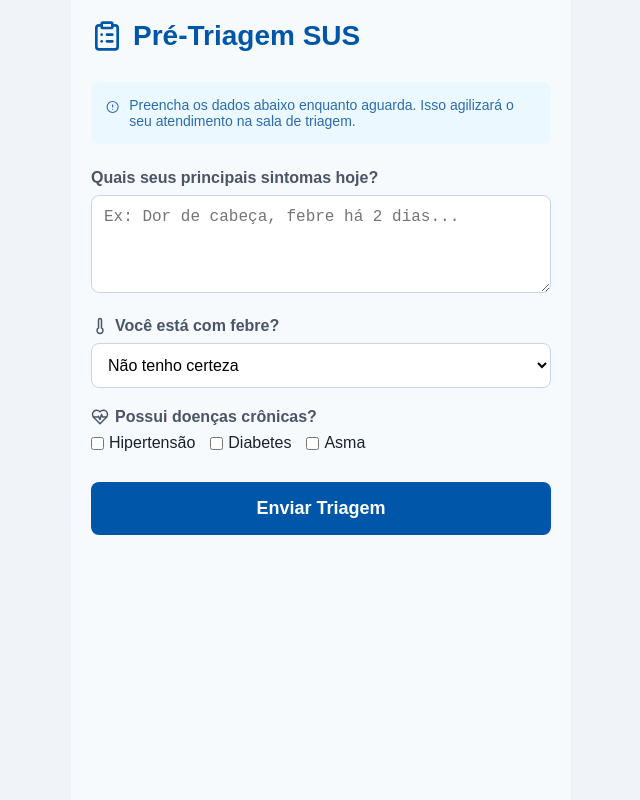
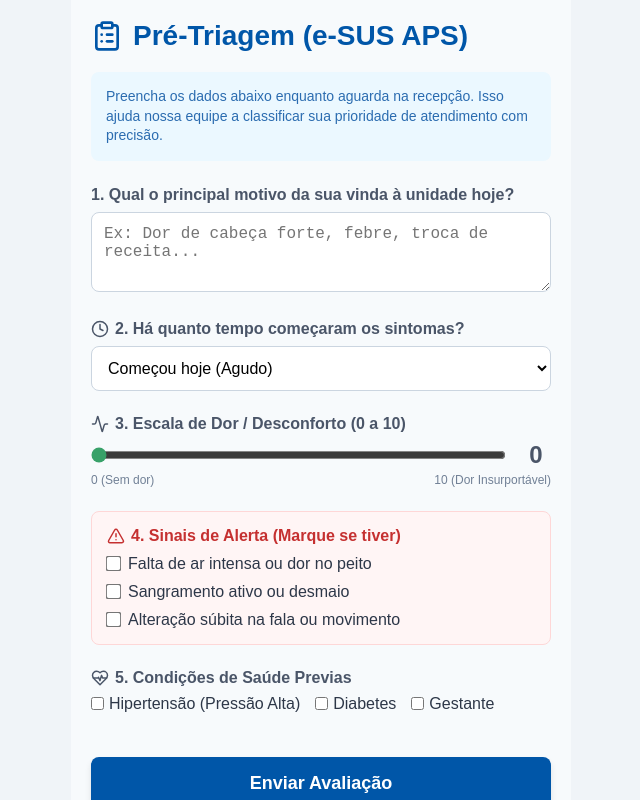
Before and after one commit to Gabriell-Ilius/SUSpicious_Totem, a React (Vite) app in the folder frontend/: page /triagem/1 in a window 1280 px wide. Shown: the whole page, without its empty margins (319-959 px from the left). Built offline with nearby package versions, Linux system fonts and the light colour scheme.

Commit message:
feat: improve mock triage form with SUS clinical protocol questions

```diff
--- a/frontend/src/pages/TriagemMobile.jsx
+++ b/frontend/src/pages/TriagemMobile.jsx
@@ -1,14 +1,16 @@
 import React, { useState } from 'react';
 import { useParams } from 'react-router-dom';
 import { motion } from 'framer-motion';
-import { ClipboardList, CheckCircle2, HeartPulse, Thermometer, AlertCircle } from 'lucide-react';
+import { ClipboardList, CheckCircle2, HeartPulse, Clock, AlertTriangle, Activity } from 'lucide-react';
 
 const TriagemMobile = () => {
   const { id } = useParams();
   const [enviado, setEnviado] = useState(false);
+  const [dor, setDor] = useState(0);
 
   const handleSubmit = (e) => {
     e.preventDefault();
+    // Aqui faríamos um POST para o backend salvando a pré-triagem no prontuário do e-SUS
     setEnviado(true);
   };
 
@@ -18,9 +20,9 @@
         <motion.div initial={{ scale: 0 }} animate={{ scale: 1 }} style={{ color: '#38a169', marginTop: '50px' }}>
           <CheckCircle2 size={80} style={{ margin: '0 auto' }} />
         </motion.div>
-        <h2 style={{ color: '#2d3748', marginTop: '20px' }}>Triagem Enviada!</h2>
+        <h2 style={{ color: '#2d3748', marginTop: '20px' }}>Escuta Qualificada Recebida!</h2>
         <p style={{ color: '#4a5568', lineHeight: '1.5' }}>
-          As informações foram enviadas diretamente para a enfermeira. Aguarde ser chamado no painel!
+          Suas informações já estão na tela do Enfermeiro de Triagem. Aguarde ser chamado pelo painel visual.
         </p>
       </div>
     );
@@ -28,47 +30,87 @@
 
   return (
     <div style={{ padding: '20px', maxWidth: '500px', margin: '0 auto', fontFamily: 'sans-serif', backgroundColor: '#f7fafc', minHeight: '100vh' }}>
-      <div style={{ display: 'flex', alignItems: 'center', gap: '10px', marginBottom: '30px', color: '#0056A8' }}>
+      <div style={{ display: 'flex', alignItems: 'center', gap: '10px', marginBottom: '20px', color: '#0056A8' }}>
         <ClipboardList size={32} />
-        <h2 style={{ margin: 0 }}>Pré-Triagem SUS</h2>
+        <h2 style={{ margin: 0 }}>Pré-Triagem (e-SUS APS)</h2>
       </div>
 
-      <div style={{ backgroundColor: '#ebf8ff', padding: '15px', borderRadius: '8px', marginBottom: '25px', fontSize: '14px', color: '#2b6cb0', display: 'flex', gap: '10px' }}>
-        <AlertCircle size={20} />
-        <span>Preencha os dados abaixo enquanto aguarda. Isso agilizará o seu atendimento na sala de triagem.</span>
+      <div style={{ backgroundColor: '#ebf8ff', padding: '15px', borderRadius: '8px', marginBottom: '25px', fontSize: '14px', color: '#2b6cb0', lineHeight: '1.4' }}>
+        Preencha os dados abaixo enquanto aguarda na recepção. Isso ajuda nossa equipe a classificar sua prioridade de atendimento com precisão.
       </div>
 
-      <form onSubmit={handleSubmit} style={{ display: 'flex', flexDirection: 'column', gap: '20px' }}>
+      <form onSubmit={handleSubmit} style={{ display: 'flex', flexDirection: 'column', gap: '24px' }}>
+
+        {/* 1. Queixa Principal */}
         <div>
-          <label style={{ display: 'block', marginBottom: '8px', fontWeight: 'bold', color: '#4a5568' }}>Quais seus principais sintomas hoje?</label>
+          <label style={{ display: 'block', marginBottom: '8px', fontWeight: 'bold', color: '#4a5568' }}>
+            1. Qual o principal motivo da sua vinda à unidade hoje?
+          </label>
           <textarea
             required
-            rows={4}
+            rows={3}
             style={{ width: '100%', padding: '12px', borderRadius: '8px', border: '1px solid #cbd5e0', fontSize: '16px', boxSizing: 'border-box' }}
-            placeholder="Ex: Dor de cabeça, febre há 2 dias..."
+            placeholder="Ex: Dor de cabeça forte, febre, troca de receita..."
           />
         </div>
 
+        {/* 2. Tempo de Evolução */}
         <div>
-          <label style={{ display: 'block', marginBottom: '8px', fontWeight: 'bold', color: '#4a5568', display: 'flex', alignItems: 'center', gap: '6px' }}>
-            <Thermometer size={18} /> Você está com febre?
+          <label style={{ display: 'flex', alignItems: 'center', gap: '6px', marginBottom: '8px', fontWeight: 'bold', color: '#4a5568' }}>
+            <Clock size={18} /> 2. Há quanto tempo começaram os sintomas?
           </label>
           <select style={{ width: '100%', padding: '12px', borderRadius: '8px', border: '1px solid #cbd5e0', fontSize: '16px', backgroundColor: 'white' }}>
-            <option>Não tenho certeza</option>
-            <option>Sim, alta (acima de 38°)</option>
-            <option>Sim, baixa</option>
-            <option>Não</option>
+            <option value="hoje">Começou hoje (Agudo)</option>
+            <option value="dias">Há alguns dias</option>
+            <option value="semanas">Há semanas ou meses (Crônico)</option>
+            <option value="nao_se_aplica">Não se aplica (Rotina/Receita)</option>
           </select>
         </div>
 
+        {/* 3. Escala de Dor */}
         <div>
-          <label style={{ display: 'block', marginBottom: '8px', fontWeight: 'bold', color: '#4a5568', display: 'flex', alignItems: 'center', gap: '6px' }}>
-            <HeartPulse size={18} /> Possui doenças crônicas?
+          <label style={{ display: 'flex', alignItems: 'center', gap: '6px', marginBottom: '8px', fontWeight: 'bold', color: '#4a5568' }}>
+            <Activity size={18} /> 3. Escala de Dor / Desconforto (0 a 10)
+          </label>
+          <div style={{ display: 'flex', alignItems: 'center', gap: '15px' }}>
+            <input
+              type="range"
+              min="0" max="10"
+              value={dor}
+              onChange={(e) => setDor(e.target.value)}
+              style={{ flex: 1, accentColor: dor > 6 ? '#e53e3e' : dor > 3 ? '#d69e2e' : '#38a169' }}
+            />
+            <span style={{ fontSize: '24px', fontWeight: 'bold', color: dor > 6 ? '#e53e3e' : '#4a5568', width: '30px', textAlign: 'center' }}>
+              {dor}
+            </span>
+          </div>
+          <div style={{ display: 'flex', justifyContent: 'space-between', fontSize: '12px', color: '#718096', marginTop: '4px' }}>
+            <span>0 (Sem dor)</span>
+            <span>10 (Dor Insurportável)</span>
+          </div>
+        </div>
+
+        {/* 4. Sinais de Alerta */}
+        <div style={{ backgroundColor: '#fff5f5', padding: '15px', borderRadius: '8px', border: '1px solid #fed7d7' }}>
+          <label style={{ display: 'flex', alignItems: 'center', gap: '6px', marginBottom: '10px', fontWeight: 'bold', color: '#c53030' }}>
+            <AlertTriangle size={18} /> 4. Sinais de Alerta (Marque se tiver)
+          </label>
+          <div style={{ display: 'flex', flexDirection: 'column', gap: '10px' }}>
+            <label style={{ display: 'flex', alignItems: 'center', gap: '8px', color: '#2d3748' }}><input type="checkbox" style={{ transform: 'scale(1.2)' }} /> Falta de ar intensa ou dor no peito</label>
+            <label style={{ display: 'flex', alignItems: 'center', gap: '8px', color: '#2d3748' }}><input type="checkbox" style={{ transform: 'scale(1.2)' }} /> Sangramento ativo ou desmaio</label>
+            <label style={{ display: 'flex', alignItems: 'center', gap: '8px', color: '#2d3748' }}><input type="checkbox" style={{ transform: 'scale(1.2)' }} /> Alteração súbita na fala ou movimento</label>
+          </div>
+        </div>
+
+        {/* 5. Comorbidades / Contexto */}
+        <div>
+          <label style={{ display: 'flex', alignItems: 'center', gap: '6px', marginBottom: '8px', fontWeight: 'bold', color: '#4a5568' }}>
+            <HeartPulse size={18} /> 5. Condições de Saúde Previas
           </label>
           <div style={{ display: 'flex', gap: '15px', flexWrap: 'wrap' }}>
-            <label style={{ display: 'flex', alignItems: 'center', gap: '5px' }}><input type="checkbox" /> Hipertensão</label>
-            <label style={{ display: 'flex', alignItems: 'center', gap: '5px' }}><input type="checkbox" /> Diabetes</label>
-            <label style={{ display: 'flex', alignItems: 'center', gap: '5px' }}><input type="checkbox" /> Asma</label>
+            <label style={{ display: 'flex', alignItems: 'center', gap: '5px', color: '#2d3748' }}><input type="checkbox" /> Hipertensão (Pressão Alta)</label>
+            <label style={{ display: 'flex', alignItems: 'center', gap: '5px', color: '#2d3748' }}><input type="checkbox" /> Diabetes</label>
+            <label style={{ display: 'flex', alignItems: 'center', gap: '5px', color: '#2d3748' }}><input type="checkbox" /> Gestante</label>
           </div>
         </div>
 
@@ -83,11 +125,12 @@
             borderRadius: '8px',
             fontSize: '18px',
             fontWeight: 'bold',
-            marginTop: '10px',
-            cursor: 'pointer'
+            marginTop: '20px',
+            cursor: 'pointer',
+            boxShadow: '0 4px 6px rgba(0,0,0,0.1)'
           }}
         >
-          Enviar Triagem
+          Enviar Avaliação
         </motion.button>
       </form>
     </div>
```
